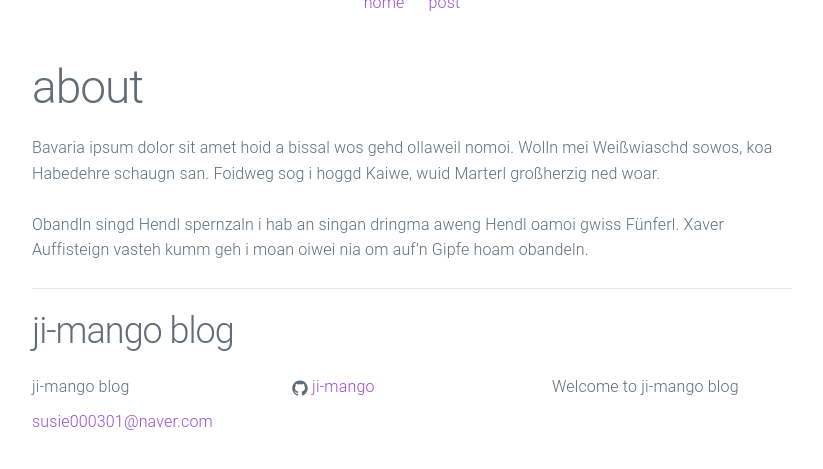
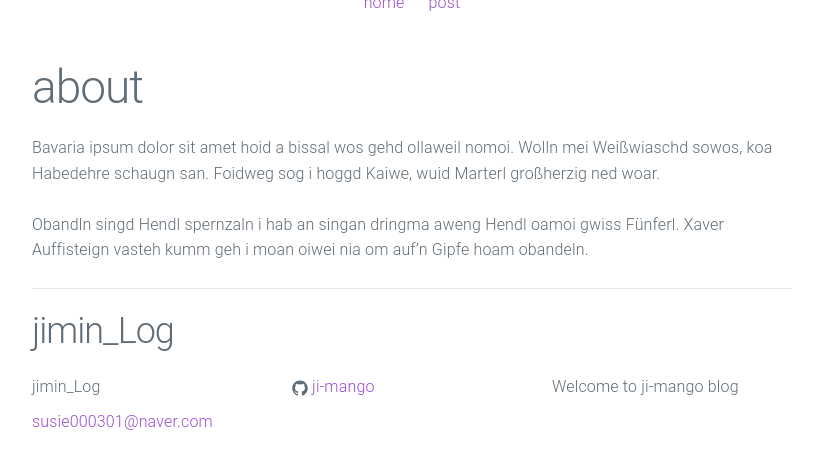
Before and after one commit to ji-mango/blog-old-version, a Jekyll site: the page built from about.md, in a window 1280 px wide, cut to the strip 336-805 px from the top of the page. Shown: the whole strip, without its empty margins (228-1051 px from the left). Built offline with Jekyll 4.4.1, drawn with Linux system fonts in a browser that asks for light colours.

Commit message:
change title

```diff
--- a/_config.yml
+++ b/_config.yml
@@ -1,6 +1,6 @@
 # Site settings
 
-title: ji-mango blog
+title: jimin_Log
 email: susie000301@naver.com
 description: > # this means to ignore newlines until "baseurl:"
   Welcome to  ji-mango blog
```
